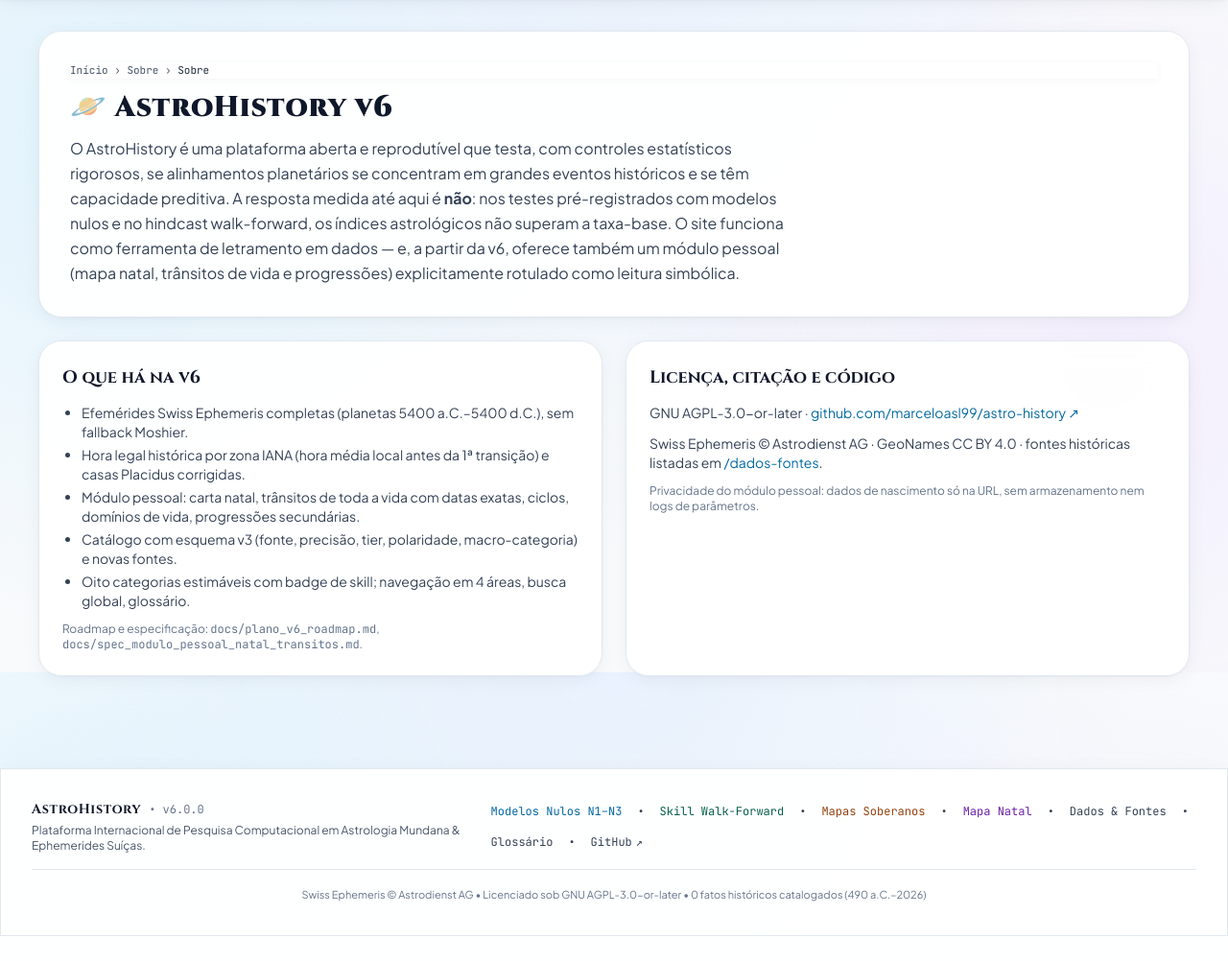
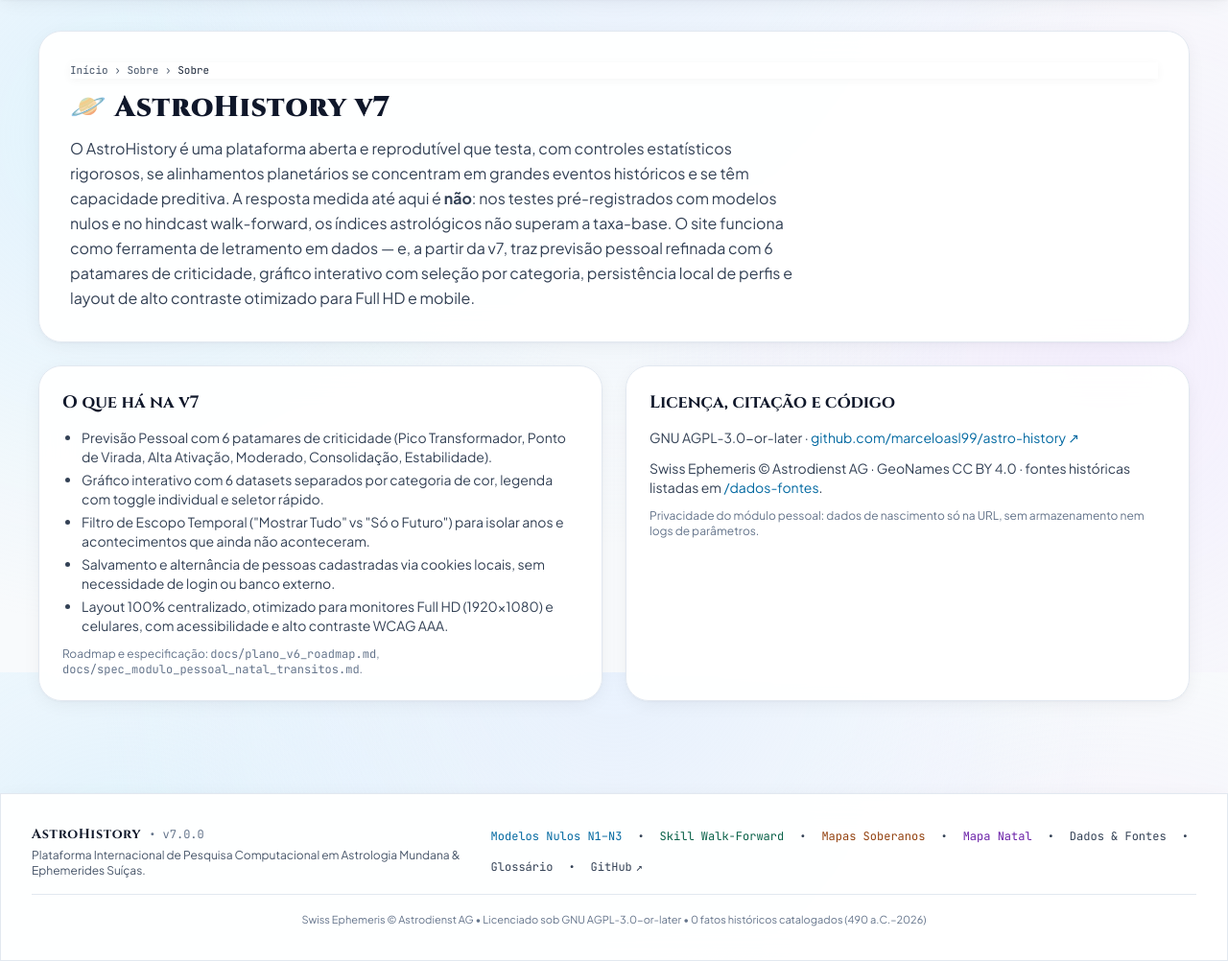
Before and after one commit to marceloasl99/astro-history, a FastAPI app: page /sobre in a window 1280 px wide. Shown: the part 99-1101 px from the top of the page at 96% size. Before the commit the page ends 1075 px from the top, so only its background shows below. Run offline with FastAPI, Linux system fonts and the light colour scheme; some libraries are stand-ins or nearby versions.

Commit message:
release: v7.0.0 - Personal forecast overhaul, 6 criticality tiers, interactive category-separated chart, local profile persistence, and WCAG AAA layout

```diff
--- a/pyproject.toml
+++ b/pyproject.toml
@@ -4,7 +4,7 @@
 
 [project]
 name = "astro-history"
-version = "6.0.0"
+version = "7.0.0"
 description = "Plataforma de pesquisa estatística, astronômica e histórica sobre alinhamentos e eventos"
 readme = "README.md"
 requires-python = ">=3.12"
--- a/src/web/app.py
+++ b/src/web/app.py
@@ -47,7 +47,7 @@
 app = FastAPI(
     title="AstroHistory - Astrologia Moderna & 1.342 Fatos Históricos Mundiais",
     description="Plataforma Internacional de Correlação Astrológica Histórica com Swiss Ephemeris",
-    version="6.0.0",
+    version="7.0.0",
     docs_url=None,
     redoc_url=None,
     openapi_url=None,
--- a/src/web/templates/about.html
+++ b/src/web/templates/about.html
@@ -3,20 +3,20 @@
 {% block content %}
 <section class="glass-panel rounded-3xl p-6 sm:p-8 mb-6">
     <nav class="text-[11px] font-mono text-slate-400 mb-3" aria-label="breadcrumb"><a href="/" class="hover:text-amber-300">{{ t('nav.home') }}</a> › {{ t('nav.about') }} › <span class="text-slate-200">{{ 'Sobre' if lang == 'pt' else 'About' }}</span></nav>
-    <h1 class="font-display text-3xl font-black text-white tracking-wide">🪐 AstroHistory v6</h1>
+    <h1 class="font-display text-3xl font-black text-white tracking-wide">🪐 AstroHistory v7</h1>
     <p class="text-slate-300 mt-3 max-w-3xl leading-relaxed">
-        {% if lang == 'pt' %}O AstroHistory é uma plataforma aberta e reprodutível que testa, com controles estatísticos rigorosos, se alinhamentos planetários se concentram em grandes eventos históricos e se têm capacidade preditiva. A resposta medida até aqui é <b>não</b>: nos testes pré-registrados com modelos nulos e no hindcast walk-forward, os índices astrológicos não superam a taxa-base. O site funciona como ferramenta de letramento em dados — e, a partir da v6, oferece também um módulo pessoal (mapa natal, trânsitos de vida e progressões) explicitamente rotulado como leitura simbólica.{% else %}AstroHistory is an open, reproducible platform that tests, under rigorous statistical controls, whether planetary alignments cluster at major historical events and whether they have predictive power. The measured answer so far is <b>no</b>: in pre-registered null-model tests and in the walk-forward hindcast, astrological indices do not beat the base rate. The site works as a data-literacy tool — and, from v6, also offers a personal module (natal chart, life transits and progressions) explicitly labelled as a symbolic reading.{% endif %}
+        {% if lang == 'pt' %}O AstroHistory é uma plataforma aberta e reprodutível que testa, com controles estatísticos rigorosos, se alinhamentos planetários se concentram em grandes eventos históricos e se têm capacidade preditiva. A resposta medida até aqui é <b>não</b>: nos testes pré-registrados com modelos nulos e no hindcast walk-forward, os índices astrológicos não superam a taxa-base. O site funciona como ferramenta de letramento em dados — e, a partir da v7, traz previsão pessoal refinada com 6 patamares de criticidade, gráfico interativo com seleção por categoria, persistência local de perfis e layout de alto contraste otimizado para Full HD e mobile.{% else %}AstroHistory is an open, reproducible platform that tests, under rigorous statistical controls, whether planetary alignments cluster at major historical events and whether they have predictive power. The measured answer so far is <b>no</b>: in pre-registered null-model tests and in the walk-forward hindcast, astrological indices do not beat the base rate. The site works as a data-literacy tool — and, from v7, introduces an enriched personal forecast with 6 criticality tiers, interactive category-separated charts, local profile persistence, and high-contrast layouts optimized for Full HD and mobile.{% endif %}
     </p>
 </section>
 <div class="grid grid-cols-1 lg:grid-cols-2 gap-6">
     <section class="glass-panel rounded-3xl p-6 text-sm text-slate-300 space-y-3">
-        <h2 class="font-display text-lg font-bold text-white">{{ 'O que há na v6' if lang == 'pt' else "What's in v6" }}</h2>
+        <h2 class="font-display text-lg font-bold text-white">{{ 'O que há na v7' if lang == 'pt' else "What's in v7" }}</h2>
         <ul class="list-disc pl-5 space-y-1">
-            <li>{{ 'Efemérides Swiss Ephemeris completas (planetas 5400 a.C.–5400 d.C.), sem fallback Moshier.' if lang == 'pt' else 'Full Swiss Ephemeris files (planets 5400 BCE–5400 CE), no Moshier fallback.' }}</li>
-            <li>{{ 'Hora legal histórica por zona IANA (hora média local antes da 1ª transição) e casas Placidus corrigidas.' if lang == 'pt' else 'Historical standard time per IANA zone (local mean time before the first transition) and corrected Placidus houses.' }}</li>
-            <li>{{ 'Módulo pessoal: carta natal, trânsitos de toda a vida com datas exatas, ciclos, domínios de vida, progressões secundárias.' if lang == 'pt' else 'Personal module: natal chart, lifetime transits with exact dates, cycles, life domains, secondary progressions.' }}</li>
-            <li>{{ 'Catálogo com esquema v3 (fonte, precisão, tier, polaridade, macro-categoria) e novas fontes.' if lang == 'pt' else 'Catalog with schema v3 (source, precision, tier, polarity, macro category) and new sources.' }}</li>
-            <li>{{ 'Oito categorias estimáveis com badge de skill; navegação em 4 áreas, busca global, glossário.' if lang == 'pt' else 'Eight estimable categories with skill badges; 4-area navigation, global search, glossary.' }}</li>
+            <li>{{ 'Previsão Pessoal com 6 patamares de criticidade (Pico Transformador, Ponto de Virada, Alta Ativação, Moderado, Consolidação, Estabilidade).' if lang == 'pt' else 'Personal Forecast with 6 criticality tiers (Transformative Peak, Turning Point, High Activation, Moderate, Consolidation, Stability).' }}</li>
+            <li>{{ 'Gráfico interativo com 6 datasets separados por categoria de cor, legenda com toggle individual e seletor rápido.' if lang == 'pt' else 'Interactive chart with 6 separated category datasets, clickable legend toggles and rapid category isolation.' }}</li>
+            <li>{{ 'Filtro de Escopo Temporal ("Mostrar Tudo" vs "Só o Futuro") para isolar anos e acontecimentos que ainda não aconteceram.' if lang == 'pt' else 'Temporal Scope filter ("Show All" vs "Future Only") to isolate upcoming years and unoccurred events.' }}</li>
+            <li>{{ 'Salvamento e alternância de pessoas cadastradas via cookies locais, sem necessidade de login ou banco externo.' if lang == 'pt' else 'Local profile saving and instant switching via browser cookies without requiring accounts or external databases.' }}</li>
+            <li>{{ 'Layout 100% centralizado, otimizado para monitores Full HD (1920x1080) e celulares, com acessibilidade e alto contraste WCAG AAA.' if lang == 'pt' else '100% centered layout optimized for Desktop Full HD (1920x1080) and mobile, with WCAG AAA high contrast across 3 themes.' }}</li>
         </ul>
         <p class="text-xs text-slate-500">{{ 'Roadmap e especificação:' if lang == 'pt' else 'Roadmap and spec:' }} <code>docs/plano_v6_roadmap.md</code>, <code>docs/spec_modulo_pessoal_natal_transitos.md</code>.</p>
     </section>
--- a/src/web/templating.py
+++ b/src/web/templating.py
@@ -10,7 +10,7 @@
 
 BASE_DIR = os.path.abspath(os.path.join(os.path.dirname(__file__), "..", ".."))
 TEMPLATES_DIR = os.path.join(BASE_DIR, "src", "web", "templates")
-APP_VERSION = "6.0.0"
+APP_VERSION = "7.0.0"
 
 templates = Jinja2Templates(directory=TEMPLATES_DIR)
 
```
Also changed, not shown: tests/test_ui_themes_and_i18n.py (+2 -2 lines), README.md, README_PT.md, 1 other file.
